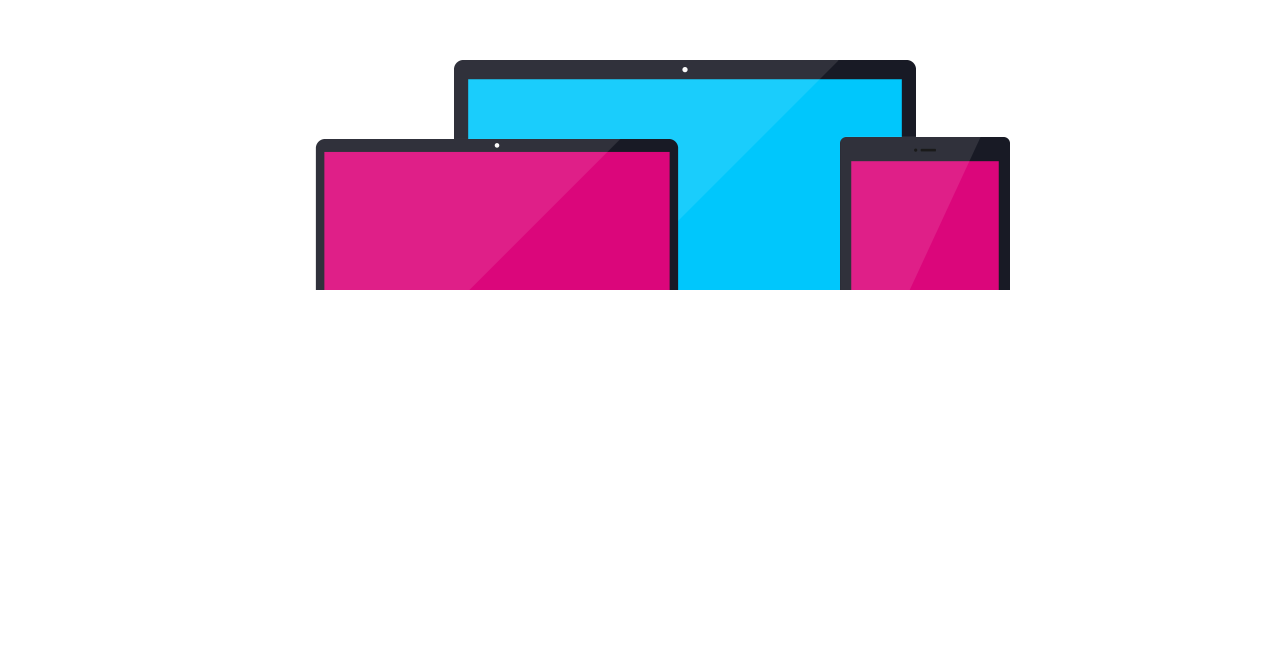
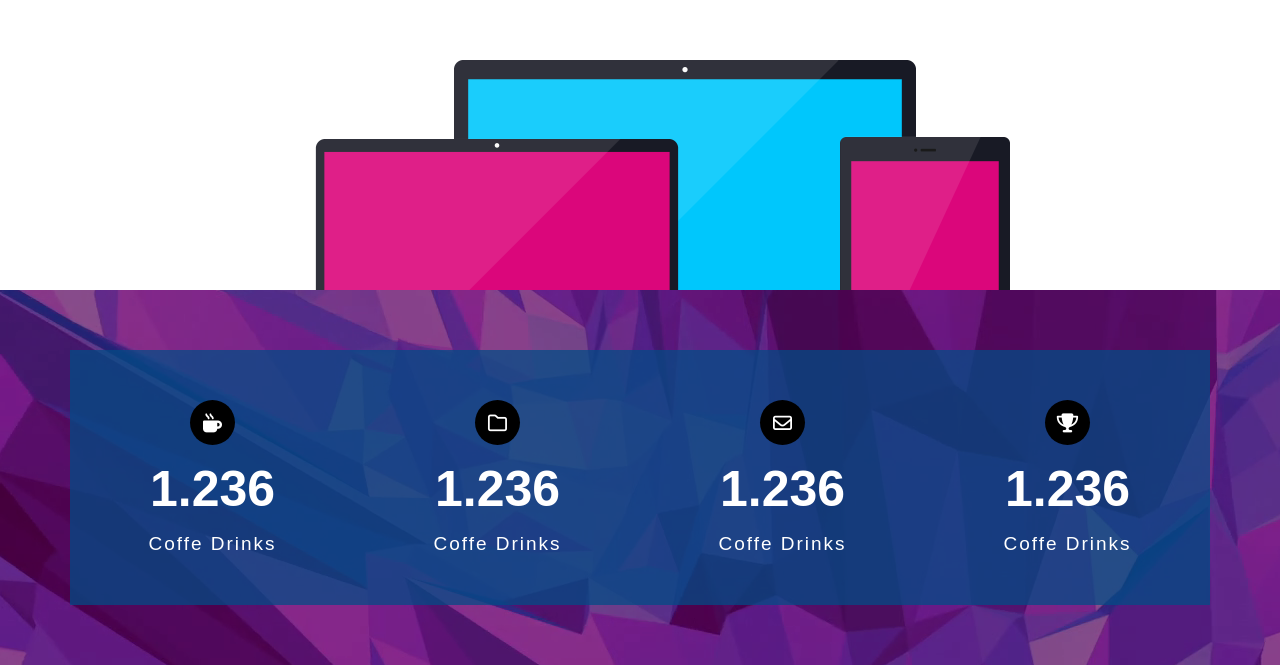
Before and after one commit to AhmedKamal1911/RESPONSIVE-Ghost-Website, a plain HTML site: page index.html in a window 1280 px wide. Shown: the part 4106-4771 px from the top of the page. Before the commit the page ends 4396 px from the top, so only its background shows below. Drawn offline with Linux system fonts and the light colour scheme; a web font is replaced by a local one.

Commit message:
finished  stats section

```diff
--- a/css/framework.css
+++ b/css/framework.css
@@ -51,6 +51,12 @@
 }
 .pd-30{
   padding: 30px;
+}
+.pd-40{
+  padding:40px;
+}
+.pd-50{
+  padding: 50px;
 }
 .pt-10{
   padding-top: 10px;
--- a/css/master.css
+++ b/css/master.css
@@ -551,5 +551,72 @@ max-width: 100%;
 bottom: -150px;
 position: relative;
 }
+@media(max-width:767px){
+  section.about-us .container .img img{
+    display: none;
+  }
+}
+/* End-About-us */
+/* Start-Stats-Section */
+section.stats{
+  background: url(../images/stats.png);
+  position: relative;
+}
+section.stats::before{
+  position: absolute;
+  content: "";
+  left: 0;
+  top: 0;
+  background-color: var(--overlay-color);
+  height: 100%;
+  width: 100%;
+}
+section.stats .container .stats-content{
+  position: relative;
+  display: flex;
+}
+@media(max-width:991px){
+  section.stats .container .stats-content{
+    flex-direction: column;
+}
+}
+section.stats .container .stats-content .box{
+  background-color: var(--transparent-color);
+  text-align: center;
+  flex-basis: 25%;
+}
+section.stats .container .stats-content .box:hover{
 
-/* End-About-us */
+}
+@media(max-width:991px){
+  section.stats .container .stats-content .box{
+    flex-basis: 50%;
+  }
+}
+@media(max-width:767px){
+  section.stats .container .stats-content .box{
+    flex-basis: 100%;
+  }
+}
+section.stats .container .stats-content .box .icon{
+  width: 45px;
+  height: 45px;
+  background: var(--black-color);
+  color: var(--secound-color);
+  border-radius: 50%;
+  display: flex;
+  justify-content: center;
+  align-items: center;
+  margin: 0 auto;
+}
+section.stats .container .stats-content .box span{
+  margin: 15px 0;
+  display: block;
+  font-weight: bold;
+  color: var(--secound-color);
+}
+section.stats .container .stats-content .box p{
+  color: var(--secound-color);
+  letter-spacing: 2px;
+}
+/* END-Stats-Section */
--- a/index.html
+++ b/index.html
@@ -214,5 +214,41 @@
   </div>
 </section>
 <!-- END-About-Us -->
+<!-- Start-Stats-Section -->
+<section class="stats pt-60 pb-60">
+<div class="container">
+  <div class="stats-content">
+    <div class="box pd-50">
+      <div class="icon">
+        <i class="fas fa-mug-hot fs-19"></i>
+      </div>
+      <span class="fs-50">1.236</span>
+      <p class="tf-c fs-19">coffe drinks</p>
+    </div>
+    <div class="box pd-50">
+      <div class="icon">
+        <i class="far fa-folder fs-19"></i>
+      </div>
+      <span class="fs-50">1.236</span>
+      <p class="tf-c fs-19">coffe drinks</p>
+    </div>
+    <div class="box pd-50">
+      <div class="icon">
+        <i class="far fa-envelope fs-19"></i>
+      </div>
+      <span class="fs-50">1.236</span>
+      <p class="tf-c fs-19">coffe drinks</p>
+    </div>
+    <div class="box pd-50">
+      <div class="icon">
+        <i class="fas fa-trophy fs-19"></i>
+      </div>
+      <span class="fs-50">1.236</span>
+      <p class="tf-c fs-19">coffe drinks</p>
+    </div>
+  </div>
+</div>
+</section>
+<!-- End-Stats-Section -->
 </body>
 </html>
```
